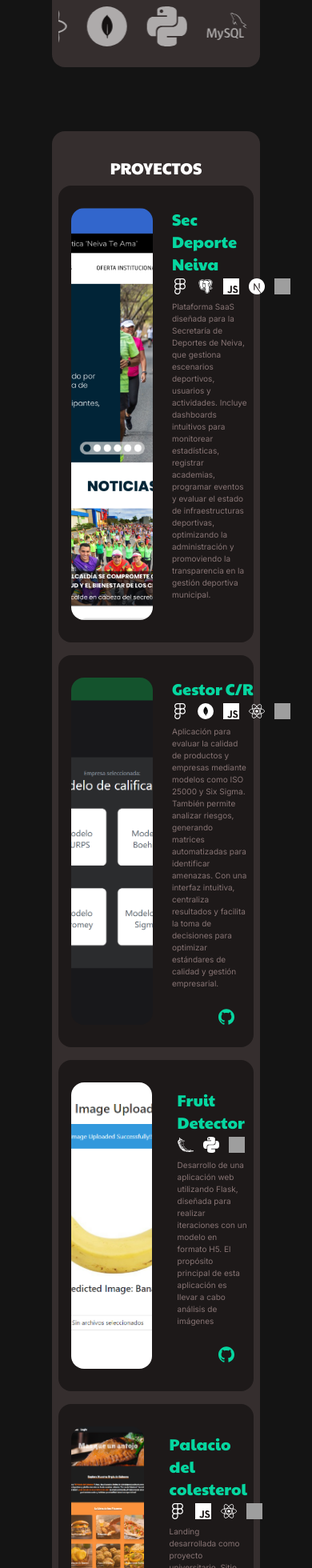
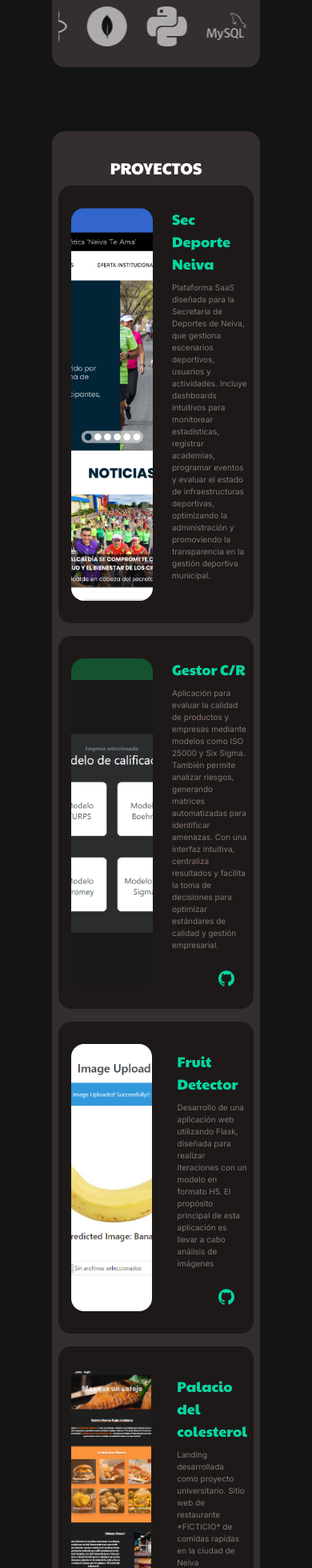
Before and after one commit to Minmgf/Portfolio, a React (Vite) app: page / in a window 390 px wide. Shown: the part 788-2748 px from the top of the page at 80% size. Built offline with nearby package versions, Linux system fonts and the light colour scheme; grey boxes are pictures that could not be loaded.

Commit message:
Actualizar CV en inglés y español, mejorar formato y agregar nuevos proyectos

```diff
--- a/src/components/Proyectos.jsx
+++ b/src/components/Proyectos.jsx
@@ -27,9 +27,9 @@ const Proyectos = () => {
                         {/* IMG */}
                     </section>
                     <section className='w-1/2 ml-2 my-7 h-4/5'>
-                        <h3 className='text-xl  text-[#06D6A0]'>Sec Deporte Neiva</h3>
+                        <h3 className='md:text-xl text-lg   text-[#06D6A0]'>Sec Deporte Neiva</h3>
 
-                        <section className='flex w-5 gap-3 my-1 text-white'>
+                        <section className='hidden w-5 gap-3 my-1 text-white sm:flex'>
                             {/* Logos tecnologias */}
 
                             <img src={figmaIcon} alt="" />
@@ -66,9 +66,9 @@ const Proyectos = () => {
                         {/* IMG */}
                     </section>
                     <section className='w-1/2 ml-2 my-7 h-4/5'>
-                        <h3 className='text-xl  text-[#06D6A0]'>Gestor C/R</h3>
+                        <h3 className='md:text-xl text-lg text-[#06D6A0]'>Gestor C/R</h3>
 
-                        <section className='flex w-5 gap-3 my-1 text-white'>
+                        <section className='hidden w-5 gap-3 my-1 text-white sm:flex'>
                             {/* Logos tecnologias */}
 
                             <img src={figmaIcon} alt="" />
@@ -103,9 +103,9 @@ const Proyectos = () => {
                         {/* IMG */}
                     </section>
                     <section className='w-1/2 p-2 ml-2 my-7 h-4/5'>
-                        <h3 className='text-xl  text-[#06D6A0]'>Fruit Detector</h3>
+                        <h3 className='md:text-xl text-lg text-[#06D6A0]'>Fruit Detector</h3>
 
-                        <section className='flex w-5 gap-3 my-1 text-white'>
+                        <section className='hidden w-5 gap-3 my-1 text-white sm:flex'>
                             {/* Logos tecnologias */}
 
                             <img src={flaskIcon} alt="" />
@@ -135,9 +135,9 @@ const Proyectos = () => {
                         {/* IMG */}
                     </section>
                     <section className='w-1/2 p-2 ml-2 my-7 h-4/5'>
-                        <h3 className='text-xl  text-[#06D6A0]'>Palacio del colesterol</h3>
+                        <h3 className='md:text-xl text-lg  text-[#06D6A0]'>Palacio del colesterol</h3>
 
-                        <section className='flex w-5 gap-3 my-1 text-white'>
+                        <section className='hidden w-5 gap-3 my-1 text-white sm:flex'>
                             {/* Logos tecnologias */}
 
                             <img src={figmaIcon} alt="" />
```
Also changed, not shown: 2 other files (tests, documents, lock files or other folders).
